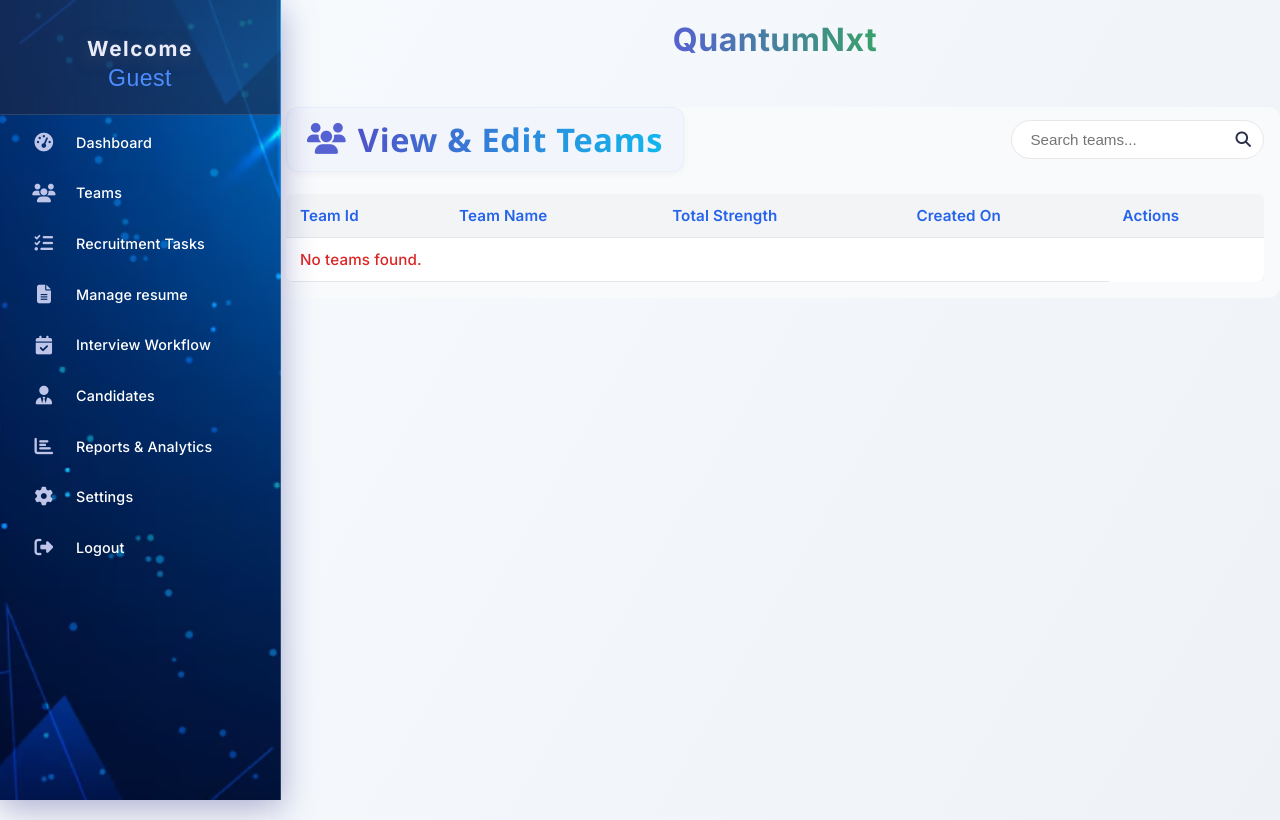
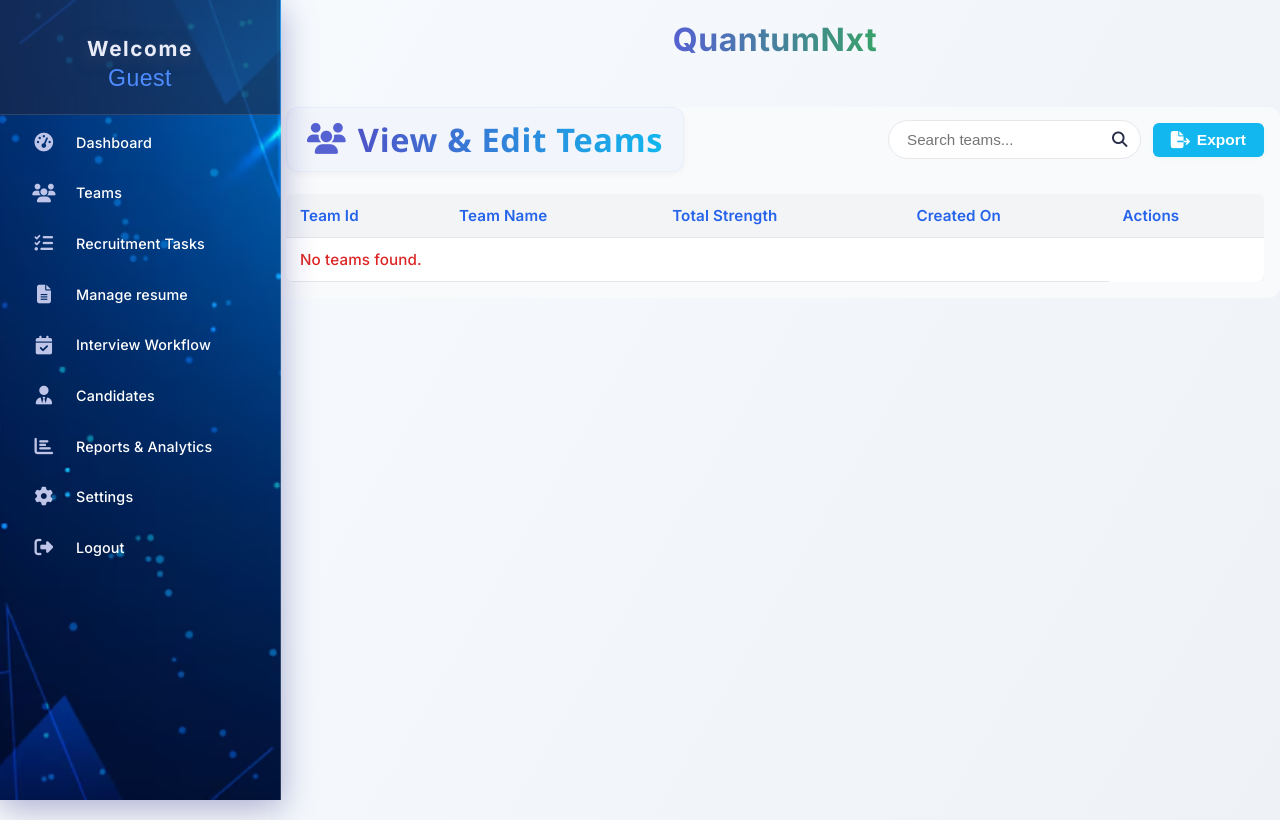
Before and after one commit to sant-anurag/QuantumNxt, a Django app: page /teams/ in a window 1280 px wide. Run offline with Django 5.2, Linux system fonts and the light colour scheme; data that the repository does not hold is empty.

Commit message:
Export button implemented for view_edit_teams.html

```diff
--- a/ats_tracker/static/css/view_edit_teams.css
+++ b/ats_tracker/static/css/view_edit_teams.css
@@ -41,7 +41,34 @@
     gap: 20px;
     margin-bottom: 1.4rem;
 }
+.ct-btn-export {
+    display: inline-flex;
+    align-items: center;
+    gap: 7px;
+    background: #11b7ee;
+    color: #fff;
+    font-weight: 600;
+    font-size: 0.97rem;
+    border: none;
+    border-radius: 6px;
+    padding: 8px 18px;
+    cursor: pointer;
+    transition: background 0.18s, box-shadow 0.18s, transform 0.1s;
+    box-shadow: 0 1px 4px rgba(17,183,238,0.09);
+}
 
+.ct-btn-export i {
+    font-size: 1.1em;
+}
+
+.ct-btn-export:hover,
+.ct-btn-export:focus {
+    background: #2563eb;
+    color: #fff;
+    box-shadow: 0 2px 8px rgba(37,99,235,0.13);
+    outline: none;
+    transform: translateY(-1px);
+}
 /* ===== Table Container ===== */
 .ct-table-container {
     overflow-x: auto;
--- a/ats_tracker/static/js/view_edit_teams.js
+++ b/ats_tracker/static/js/view_edit_teams.js
@@ -3,11 +3,29 @@
         const teamsTableBody = document.getElementById("teams-table-body");
         const teamSearchInput = document.getElementById("team-search");
         const teamsPaginationDiv = document.getElementById("teams-pagination");
+        const exportBtn = document.getElementById("export-teams-btn");
         let allTeams = [];
         teamsTableBody.querySelectorAll("tr").forEach(row => {
             const name = row.children[0].textContent.trim().toLowerCase();
             allTeams.push({ row: row.cloneNode(true), name: name });
         });
+
+        function getFilteredTeams() {
+            const term = teamSearchInput.value.trim().toLowerCase();
+            let filtered = allTeams;
+            if (term) {
+                filtered = allTeams.filter(t => t.name.includes(term));
+            }
+            return filtered.map(t => {
+                const cells = t.row.querySelectorAll("td");
+                return {
+                    team_id: cells[0].textContent.trim(),
+                    team_name: cells[1].textContent.trim(),
+                    strength: cells[2].textContent.trim(),
+                    created_at: cells[3].textContent.trim()
+                };
+            });
+        }
 
         function renderTeams(filteredTeams, page = 1, perPage = 10) {
             teamsTableBody.innerHTML = "";
@@ -50,6 +68,40 @@
         // Initial render
         renderTeams(allTeams, 1, 10);
         teamSearchInput.addEventListener("input", filterTeams);
+
+        // --- Export Teams to Excel ---
+        exportBtn.addEventListener("click", function() {
+            const filteredTeams = getFilteredTeams();
+            if (filteredTeams.length === 0) {
+                alert("No teams to export.");
+                return;
+            }
+            fetch("/teams/export/", {
+                method: "POST",
+                headers: {
+                    "Content-Type": "application/json",
+                    "X-CSRFToken": getCSRFToken()
+                },
+                body: JSON.stringify({ teams: filteredTeams })
+            })
+            .then(resp => {
+                if (!resp.ok) throw new Error("Export failed");
+                return resp.blob();
+            })
+            .then(blob => {
+                const url = window.URL.createObjectURL(blob);
+                const a = document.createElement("a");
+                a.href = url;
+                a.download = "teams_export.xlsx";
+                document.body.appendChild(a);
+                a.click();
+                a.remove();
+                window.URL.revokeObjectURL(url);
+            })
+            .catch(() => {
+                alert("Failed to export teams.");
+            });
+        });
 
         // --- Modal logic for editing team members ---
         const modal = document.getElementById("edit-team-modal");
--- a/ats_tracker/templates/view_edit_teams.html
+++ b/ats_tracker/templates/view_edit_teams.html
@@ -6,17 +6,20 @@
 <div class="ct-main">
     <div class="ct-section">
         <div class="ct-flex-header">
-            <!-- Styled header same as add_member -->
             <div class="form-header page-header" style="display: flex; align-items: center; justify-content: flex-start; gap: 12px;">
                 <i class="fas fa-users" style="font-size: 2em; color: #5661d2;"></i>
                 <h2 style="margin: 0;">View &amp; Edit Teams</h2>
             </div>
-            <div class="ct-search-box">
-                <input type="text" id="team-search" placeholder="Search teams...">
-                <i class="fas fa-search"></i>
+            <div style="display: flex; align-items: center; gap: 12px;">
+                <div class="ct-search-box">
+                    <input type="text" id="team-search" placeholder="Search teams...">
+                    <i class="fas fa-search"></i>
+                </div>
+                <button id="export-teams-btn" class="ct-btn-export" type="button">
+                    <i class="fas fa-file-export"></i> Export
+                </button>
             </div>
         </div>
-
         <div class="ct-table-container">
             <table class="ct-table" id="teams-table">
                 <thead>
@@ -46,7 +49,6 @@
         <div class="ct-pagination" id="teams-pagination"></div>
     </div>
 </div>
-
 <!-- Modal for editing team members -->
 <div class="ct-modal-overlay" id="edit-team-modal" style="display:none;">
     <div class="ct-modal-content" style="max-width:600px;">
--- a/ats_tracker/urls.py
+++ b/ats_tracker/urls.py
@@ -89,4 +89,5 @@
     path('access_permissions/change_role/', views.change_role, name='change_role'),
     path('status_report/', views.status_report_page, name='status_report'),
     path('status_report/generate/', views.generate_status_report, name='generate_status_report'),
+    path("teams/export/", views.export_teams_excel, name="export_teams_excel"),
 ]
--- a/ats_tracker/views.py
+++ b/ats_tracker/views.py
@@ -2626,3 +2626,48 @@
         db.close()
         return JsonResponse({"report": report, "message": "Report generated."})
     return JsonResponse({"report": [], "message": "Invalid request."})
+
+from django.http import HttpResponse, JsonResponse
+from django.views.decorators.csrf import csrf_exempt
+import json
+import openpyxl
+from openpyxl.styles import Font, Alignment
+from openpyxl.utils import get_column_letter
+
+@csrf_exempt
+def export_teams_excel(request):
+    if request.method == "POST":
+        data = json.loads(request.body)
+        teams = data.get("teams", [])
+        wb = openpyxl.Workbook()
+        ws = wb.active
+        ws.title = "Teams"
+        headers = ["Team Id", "Team Name", "Total Strength", "Created On"]
+        ws.append(headers)
+        for cell in ws[1]:
+            cell.font = Font(bold=True, color="1F497D")
+            cell.alignment = Alignment(horizontal="center")
+        for team in teams:
+            ws.append([
+                team.get("team_id", ""),
+                team.get("team_name", ""),
+                team.get("strength", ""),
+                team.get("created_at", "")
+            ])
+        # Auto-width columns
+        for col in ws.columns:
+            max_length = 0
+            col_letter = get_column_letter(col[0].column)
+            for cell in col:
+                try:
+                    if len(str(cell.value)) > max_length:
+                        max_length = len(str(cell.value))
+                except:
+                    pass
+            ws.column_dimensions[col_letter].width = max_length + 2
+        # Save to response
+        response = HttpResponse(content_type="application/vnd.openxmlformats-officedocument.spreadsheetml.sheet")
+        response["Content-Disposition"] = "attachment; filename=teams_export.xlsx"
+        wb.save(response)
+        return response
+    return JsonResponse({"error": "Invalid request"}, status=400)
```
Lines whose indentation alone changed are shown as unchanged.
